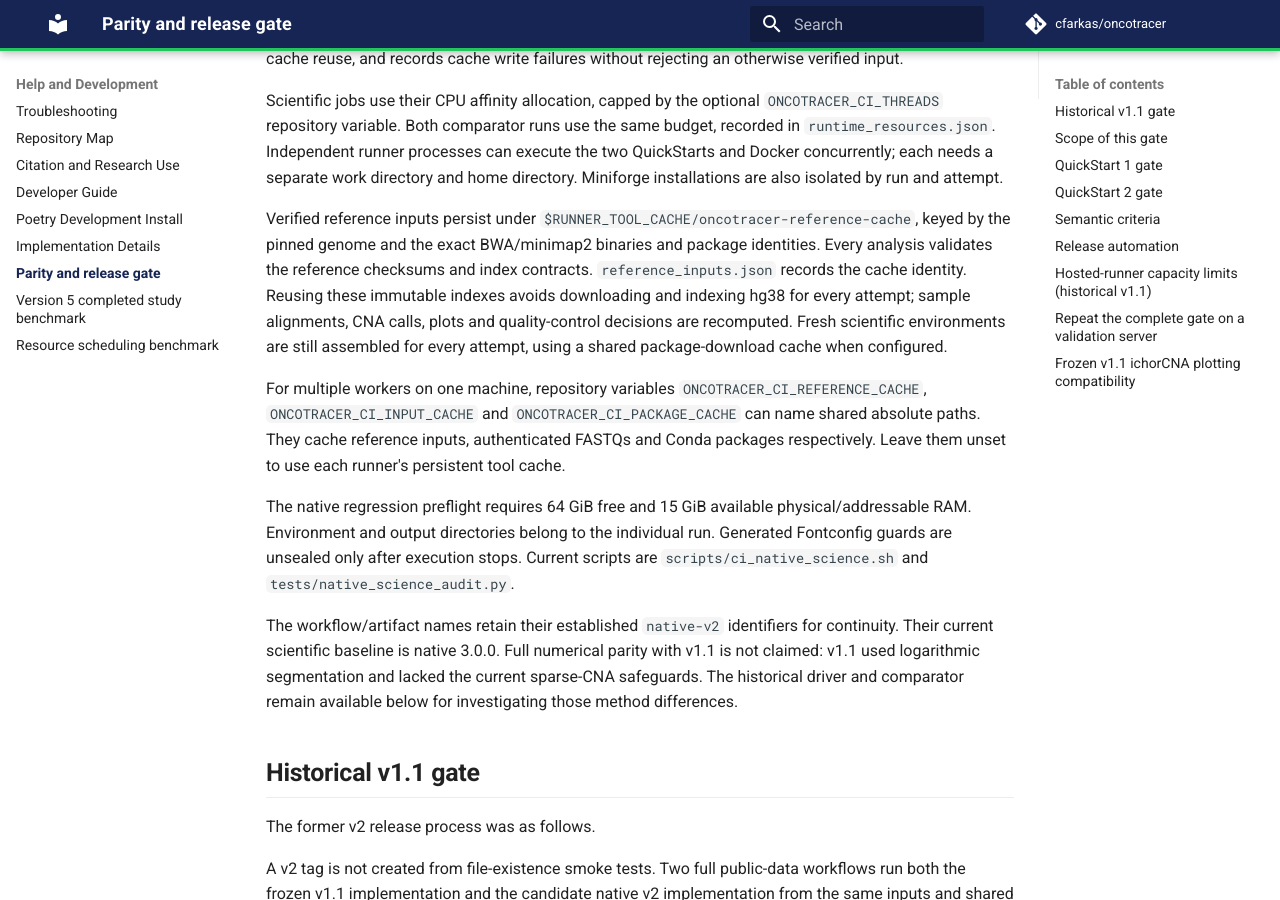
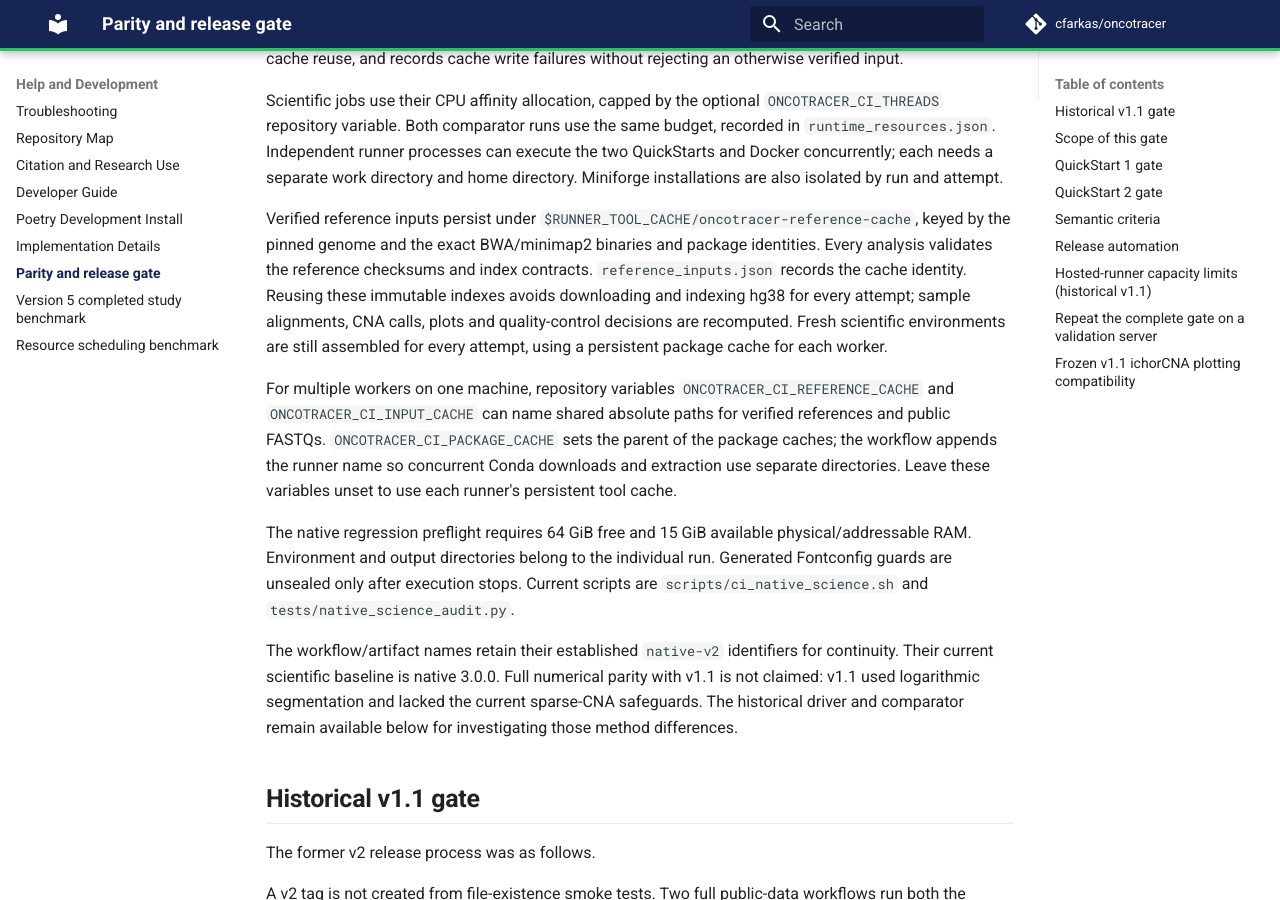
Before and after one commit to cfarkas/oncotracer, an MkDocs documentation site: the page built from docs/parity_release.md, in a window 1280 px wide and 900 px high, scrolled down 821 px. Built offline with MkDocs 1.6.1 and Material for MkDocs 9.7.7, drawn with Linux system fonts in a browser that asks for light colours; comment, search, counter and statistics services are not loaded.

Commit message:
Isolate Conda package writes across parallel CI workers
Namespace persistent package caches by runner name to prevent concurrent partial-download renames and extraction collisions. Keep reference and public-input caches shared, with existing checksum validation.

```diff
--- a/docs/parity_release.md
+++ b/docs/parity_release.md
@@ -10,9 +10,9 @@ For a local persistent cache, pass `--cache-root /full/path/to/public-fastqs` to
 
 Scientific jobs use their CPU affinity allocation, capped by the optional `ONCOTRACER_CI_THREADS` repository variable. Both comparator runs use the same budget, recorded in `runtime_resources.json`. Independent runner processes can execute the two QuickStarts and Docker concurrently; each needs a separate work directory and home directory. Miniforge installations are also isolated by run and attempt.
 
-Verified reference inputs persist under `$RUNNER_TOOL_CACHE/oncotracer-reference-cache`, keyed by the pinned genome and the exact BWA/minimap2 binaries and package identities. Every analysis validates the reference checksums and index contracts. `reference_inputs.json` records the cache identity. Reusing these immutable indexes avoids downloading and indexing hg38 for every attempt; sample alignments, CNA calls, plots and quality-control decisions are recomputed. Fresh scientific environments are still assembled for every attempt, using a shared package-download cache when configured.
+Verified reference inputs persist under `$RUNNER_TOOL_CACHE/oncotracer-reference-cache`, keyed by the pinned genome and the exact BWA/minimap2 binaries and package identities. Every analysis validates the reference checksums and index contracts. `reference_inputs.json` records the cache identity. Reusing these immutable indexes avoids downloading and indexing hg38 for every attempt; sample alignments, CNA calls, plots and quality-control decisions are recomputed. Fresh scientific environments are still assembled for every attempt, using a persistent package cache for each worker.
 
-For multiple workers on one machine, repository variables `ONCOTRACER_CI_REFERENCE_CACHE`, `ONCOTRACER_CI_INPUT_CACHE` and `ONCOTRACER_CI_PACKAGE_CACHE` can name shared absolute paths. They cache reference inputs, authenticated FASTQs and Conda packages respectively. Leave them unset to use each runner's persistent tool cache.
+For multiple workers on one machine, repository variables `ONCOTRACER_CI_REFERENCE_CACHE` and `ONCOTRACER_CI_INPUT_CACHE` can name shared absolute paths for verified references and public FASTQs. `ONCOTRACER_CI_PACKAGE_CACHE` sets the parent of the package caches; the workflow appends the runner name so concurrent Conda downloads and extraction use separate directories. Leave these variables unset to use each runner's persistent tool cache.
 
 The native regression preflight requires 64 GiB free and 15 GiB available physical/addressable RAM. Environment and output directories belong to the individual run. Generated Fontconfig guards are unsealed only after execution stops. Current scripts are `scripts/ci_native_science.sh` and `tests/native_science_audit.py`.
 
```
Also changed, not shown: 3 other files.
